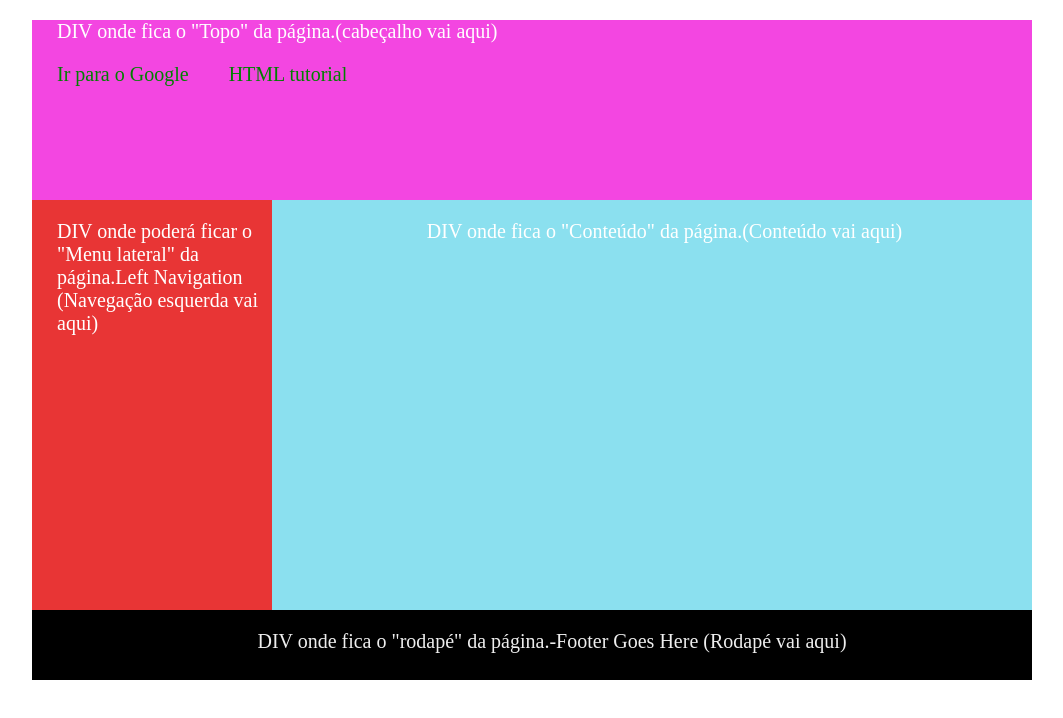
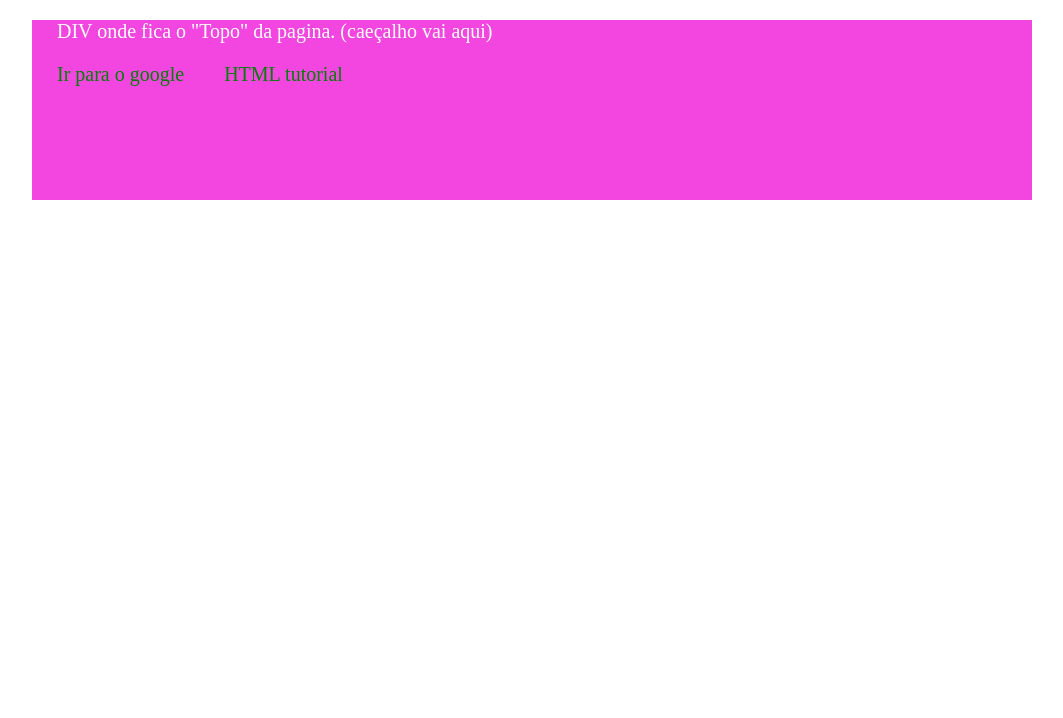
Before and after one commit to flaviarodriguess/Amoananno, a plain HTML site: page div.html in a window 1280 px wide. Shown: the whole page, without its empty margins (108-1171 px from the left). Drawn offline with Linux system fonts and the light colour scheme.

Commit message:
Add files via upload

```diff
--- a/div.html
+++ b/div.html
@@ -1,18 +1,14 @@
 <!DOCTYPE html>
 <html lang="pt">
 <head>
-    <title>Site</title>
+    <title>Água viva Medusa</title>
     <link rel="stylesheet" type="text/css" href="div.css">
     <meta charset="utf-8">
 </head>
 <body>
     <div id="container">
-    <div id="header"><p class="topo">DIV onde fica o "Topo" da página.(cabeçalho vai aqui)</p>
-    <a href="https://www.google.com" target="_blank">Ir para o Google</a>
-    <a href="https://site122.com/tabela-cores-html">&nbsp; HTML tutorial</a></div>
-    <div id="sidebar"> <p>DIV onde poderá ficar o "Menu lateral" da página.Left Navigation<br>(Navegação esquerda  vai aqui)</p></div>
-    <div id="content"><p class="conteudo">DIV onde fica o "Conteúdo" da página.(Conteúdo vai aqui)</p></div>
-    <div id="footer"> <p class="footer">&nbsp;&nbsp; DIV onde fica o "rodapé" da página.-Footer Goes Here (Rodapé vai aqui)</p></div>
-    </div>
+    <div id="header"><p class="topo">DIV onde fica o "Topo" da pagina. (caeçalho vai aqui)</p>
+    <a href="https://pt.wikipedia.org/wiki/Medusozoa" target="_blank">Ir para o google</a>
+    <a href="https://www.infoescola.com/cnidarios/medusa-agua-viva/">&nbsp; HTML tutorial</a></div>
 </body>
-</html>
+</html>device-width
```
